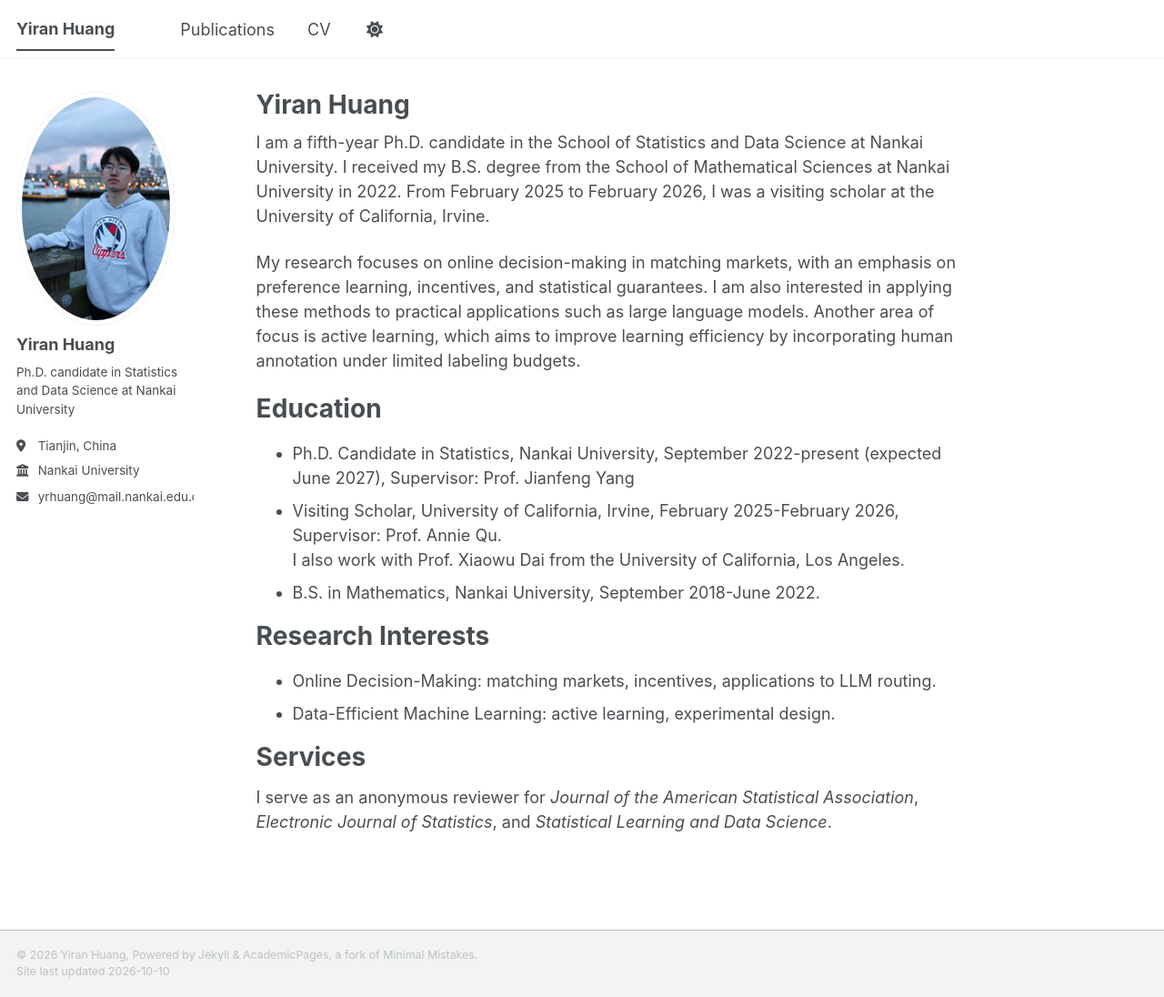
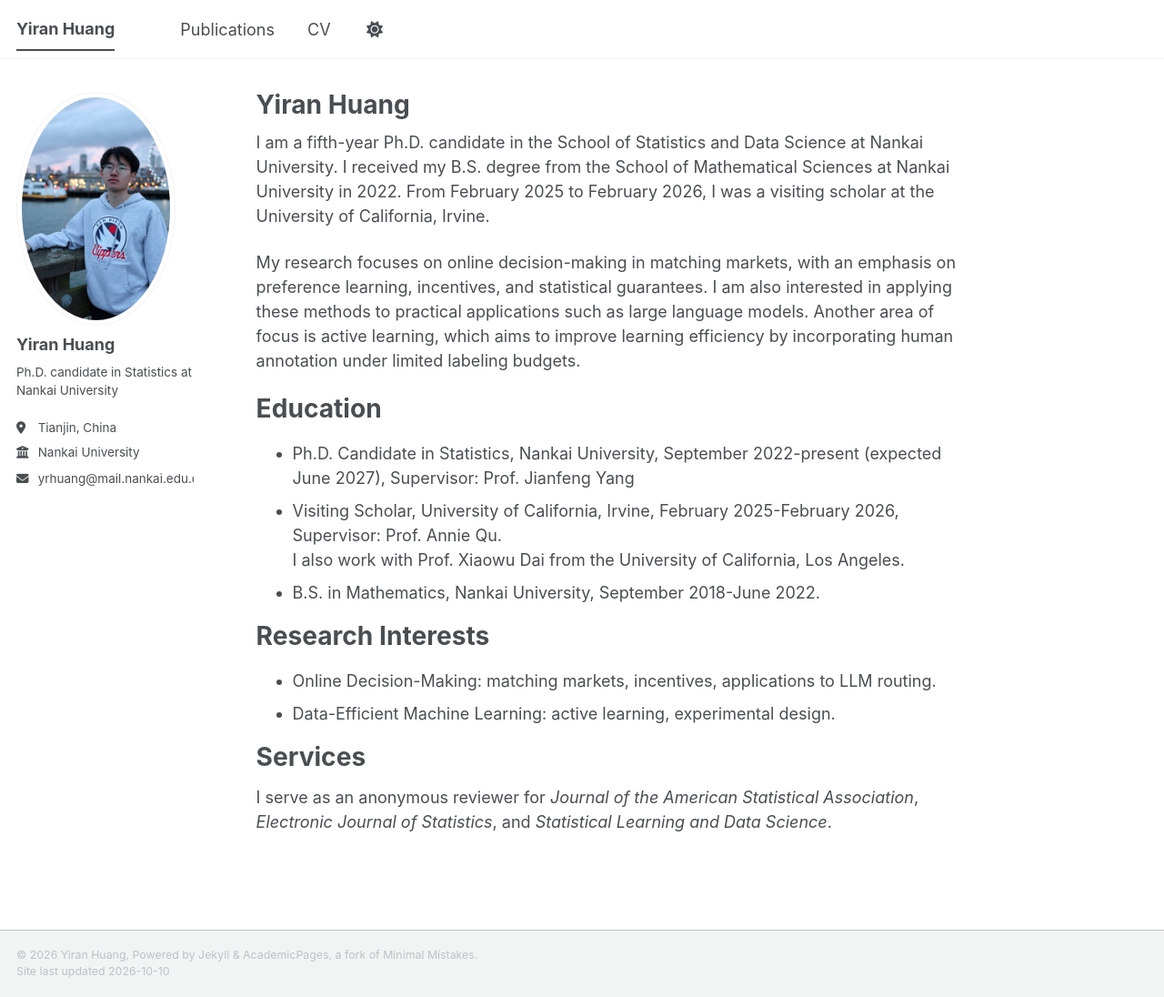
Before and after one commit to Yiran-Huang/Yiran-Huang.github.io, a Jekyll site: the page built from _pages/about.md, in a window 1280 px wide and 1096 px high. Shown: the whole window at 91% size. Built offline with Jekyll 4.4.1, drawn with Linux system fonts in a browser that asks for light colours; a script bundle is joined from its source files by our own code; library files that are not in the unit come from our copies.

Commit message:
Update _config.yml

```diff
--- a/_config.yml
+++ b/_config.yml
@@ -26,7 +26,7 @@ author:
   avatar           : "my_photo.JPG"
   name             : "Yiran Huang"
   pronouns         : # example: "she/her"
-  bio              : "Ph.D. candidate in Statistics and Data Science at Nankai University"
+  bio              : "Ph.D. candidate in Statistics at Nankai University"
   location         : "Tianjin, China"
   employer         : "Nankai University"
   uri              : # URL
```
